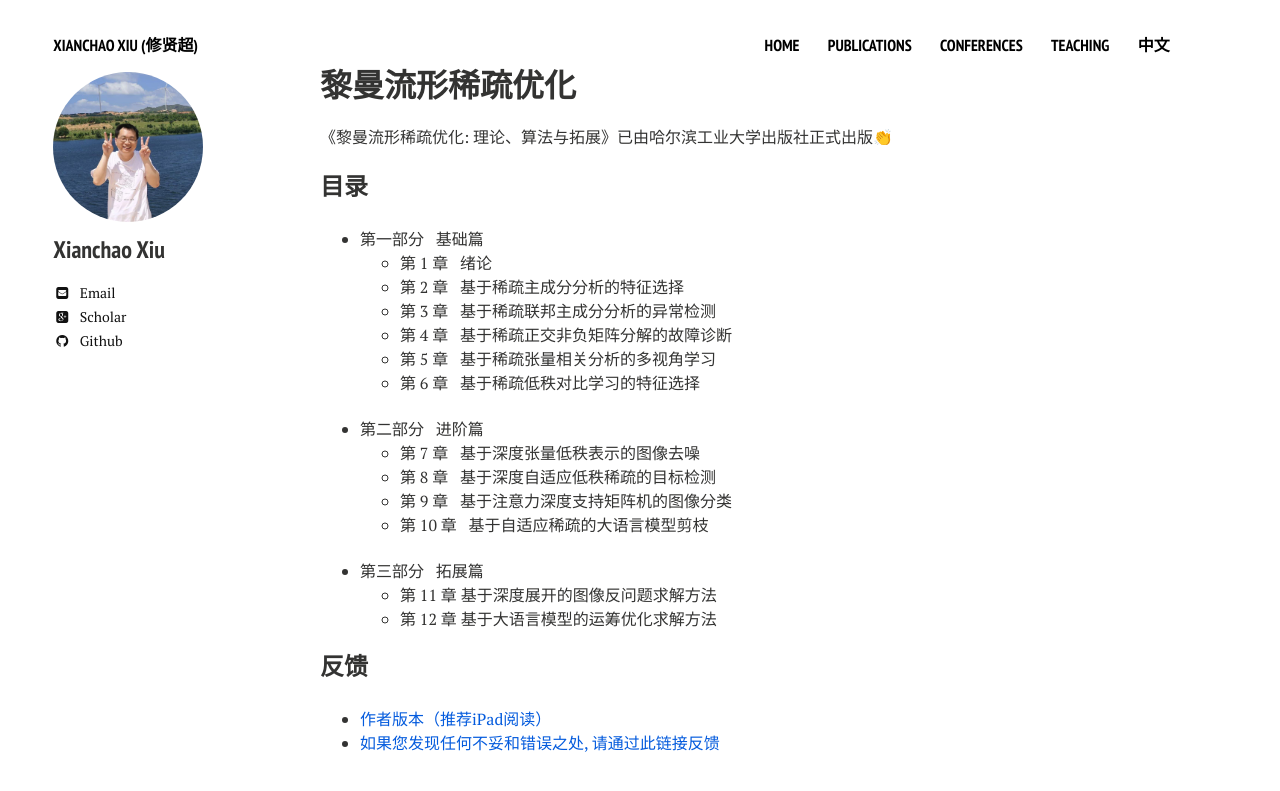
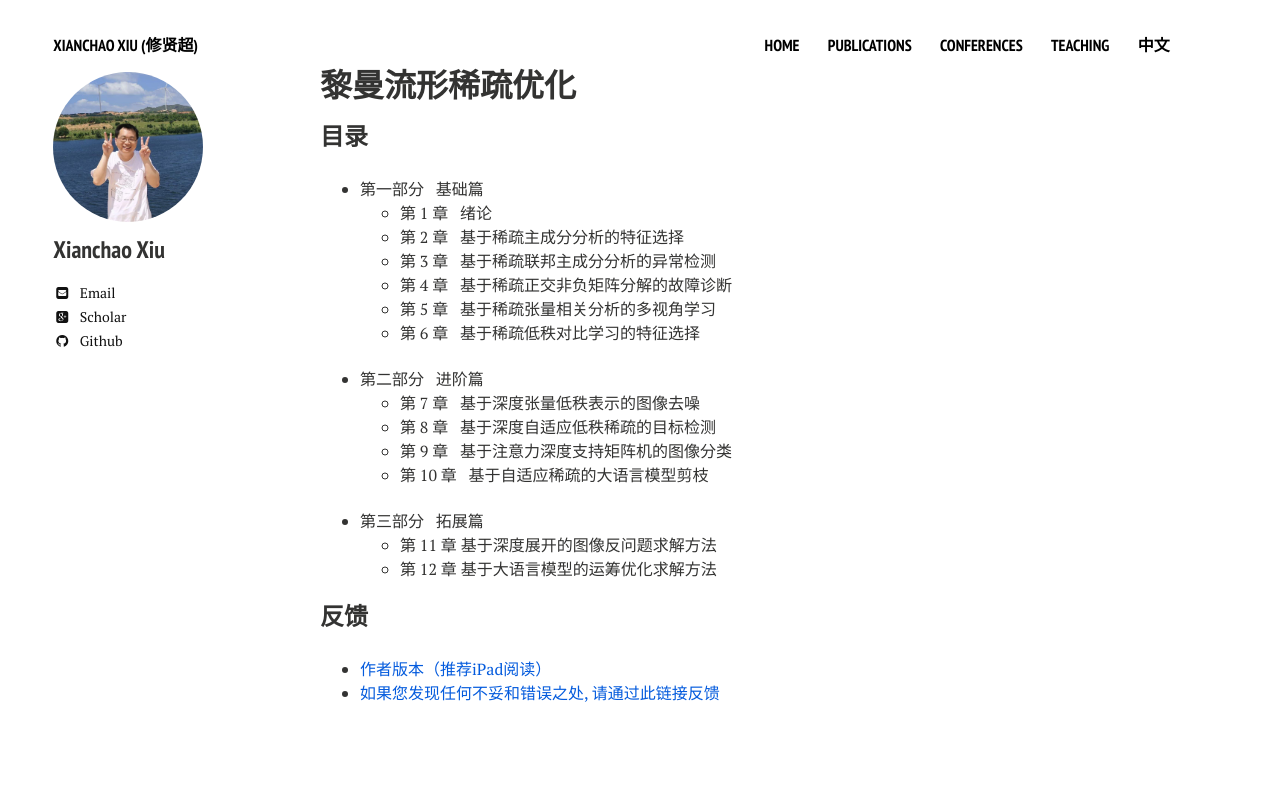
Before and after one commit to xianchaoxiu/xianchaoxiu.github.io, a Jekyll site: the page built from chinese/book/OPT/index.md, in a window 1280 px wide. Shown: the top 791 px of the page. Built offline with Jekyll 4.4.1, drawn with Linux system fonts in a browser that asks for light colours; nearby versions of some CDN libraries.

Commit message:
Update index.md

```diff
--- a/chinese/book/OPT/index.md
+++ b/chinese/book/OPT/index.md
@@ -4,8 +4,6 @@ title: 黎曼流形稀疏优化
 comments: false
 share: false
 ---
-
-《黎曼流形稀疏优化: 理论、算法与拓展》已由哈尔滨工业大学出版社正式出版👏
 
 
 ### 目录
```
